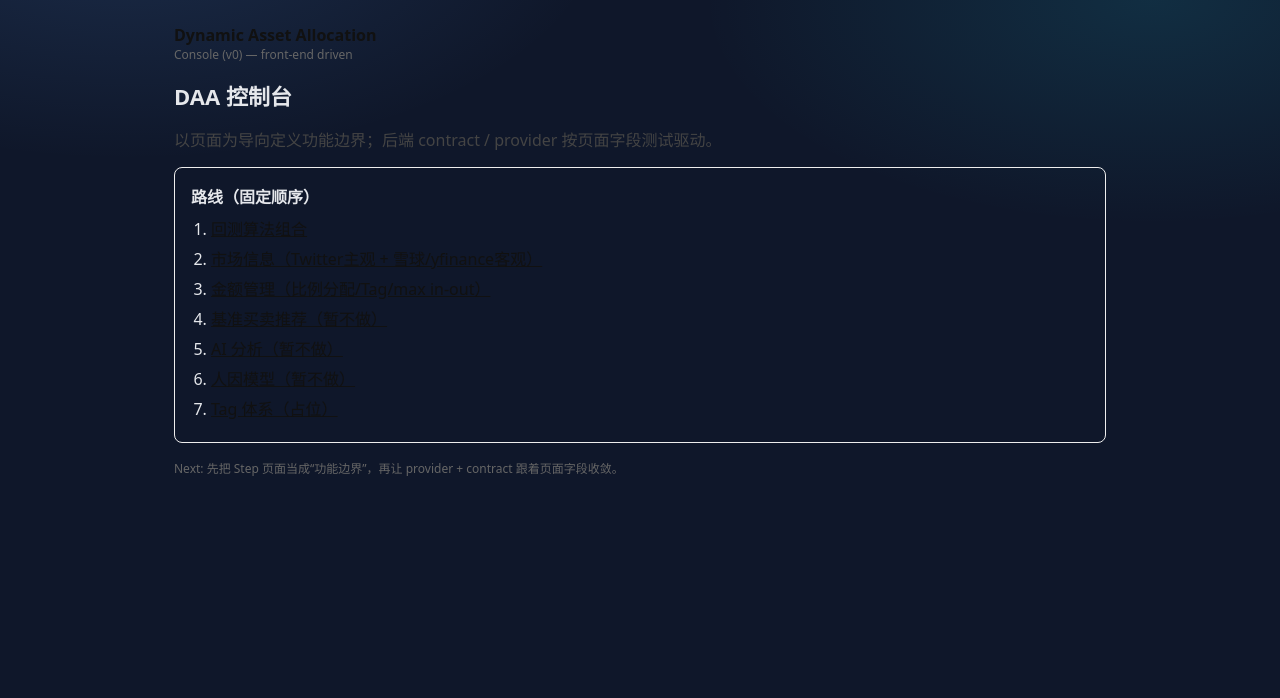
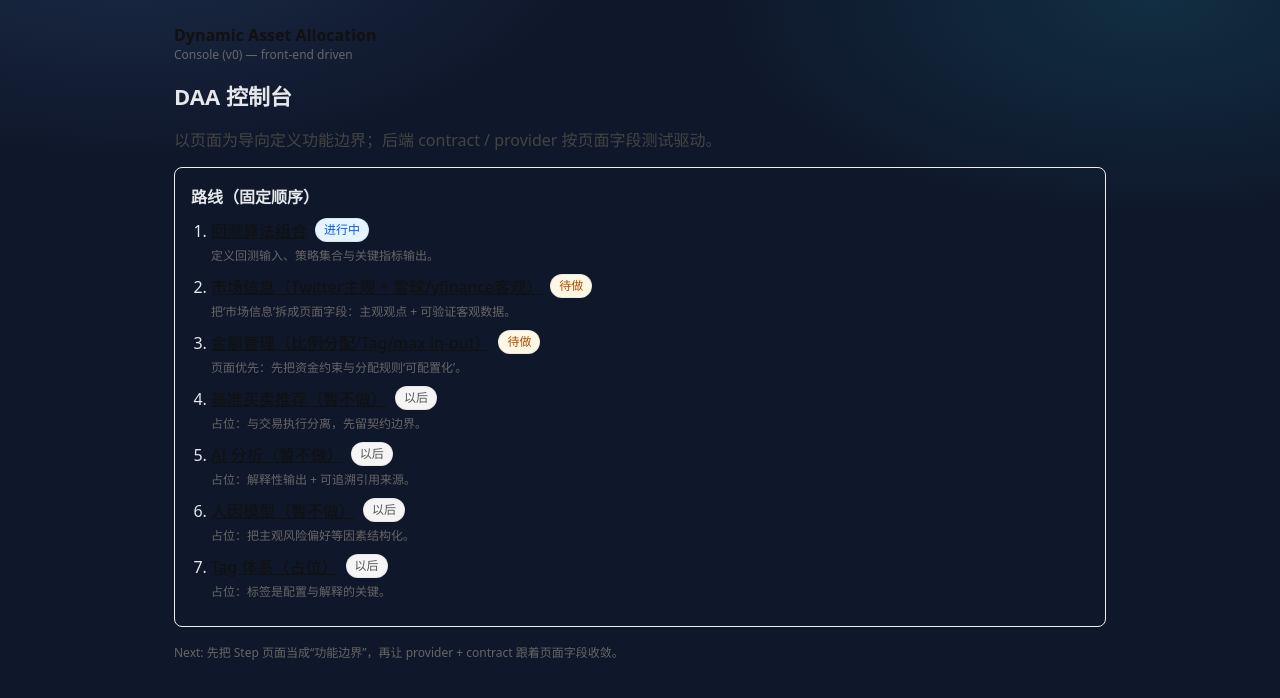
Before and after one commit to Jarvis-agent-bot/Dynamic-Asset-Allocation, a Next.js app: page /daa in a window 1280 px wide. Shown: the top 698 px of the page. Built offline with nearby package versions, Linux system fonts and the light colour scheme.

Commit message:
ui: annotate DAA steps with status + description

```diff
--- a/app/daa/page.jsx
+++ b/app/daa/page.jsx
@@ -1,5 +1,28 @@
 import Link from "next/link";
-import { DAA_STEPS } from "./steps";
+import { DAA_STEPS, DAA_STEP_STATUS_LABEL } from "./steps";
+
+function StatusPill({ status }) {
+  const label = DAA_STEP_STATUS_LABEL[status] || status || "";
+  const bg = status === "wip" ? "#e6f4ff" : status === "todo" ? "#fff7e6" : "#f5f5f5";
+  const fg = status === "wip" ? "#0958d9" : status === "todo" ? "#ad4e00" : "#555";
+
+  return (
+    <span
+      style={{
+        display: "inline-block",
+        padding: "2px 8px",
+        borderRadius: 999,
+        fontSize: 12,
+        background: bg,
+        color: fg,
+        border: "1px solid rgba(0,0,0,0.06)",
+        lineHeight: "18px",
+      }}
+    >
+      {label}
+    </span>
+  );
+}
 
 export default function DaaConsoleHome() {
   return (
@@ -13,10 +36,16 @@ export default function DaaConsoleHome() {
         <div style={{ fontWeight: 600, marginBottom: 8 }}>路线（固定顺序）</div>
         <ol style={{ margin: 0, paddingLeft: 20 }}>
           {DAA_STEPS.map((s) => (
-            <li key={s.id} style={{ margin: "6px 0" }}>
-              <Link href={`/daa/step/${s.id}`} style={{ color: "#111" }}>
-                {s.title}
-              </Link>
+            <li key={s.id} style={{ margin: "10px 0" }}>
+              <div style={{ display: "flex", alignItems: "center", gap: 8 }}>
+                <Link href={`/daa/step/${s.id}`} style={{ color: "#111" }}>
+                  {s.title}
+                </Link>
+                {s.status ? <StatusPill status={s.status} /> : null}
+              </div>
+              {s.desc ? (
+                <div style={{ marginTop: 4, fontSize: 12, color: "#666" }}>{s.desc}</div>
+              ) : null}
             </li>
           ))}
         </ol>
--- a/app/daa/steps.js
+++ b/app/daa/steps.js
@@ -1,12 +1,53 @@
 export const DAA_STEPS = [
-  { id: 1, title: "回测算法组合" },
-  { id: 2, title: "市场信息（Twitter主观 + 雪球/yfinance客观）" },
-  { id: 3, title: "金额管理（比例分配/Tag/max in-out）" },
-  { id: 4, title: "基准买卖推荐（暂不做）" },
-  { id: 5, title: "AI 分析（暂不做）" },
-  { id: 6, title: "人因模型（暂不做）" },
-  { id: 7, title: "Tag 体系（占位）" },
+  {
+    id: 1,
+    title: "回测算法组合",
+    desc: "定义回测输入、策略集合与关键指标输出。",
+    status: "wip",
+  },
+  {
+    id: 2,
+    title: "市场信息（Twitter主观 + 雪球/yfinance客观）",
+    desc: "把‘市场信息’拆成页面字段：主观观点 + 可验证客观数据。",
+    status: "todo",
+  },
+  {
+    id: 3,
+    title: "金额管理（比例分配/Tag/max in-out）",
+    desc: "页面优先：先把资金约束与分配规则‘可配置化’。",
+    status: "todo",
+  },
+  {
+    id: 4,
+    title: "基准买卖推荐（暂不做）",
+    desc: "占位：与交易执行分离，先留契约边界。",
+    status: "later",
+  },
+  {
+    id: 5,
+    title: "AI 分析（暂不做）",
+    desc: "占位：解释性输出 + 可追溯引用来源。",
+    status: "later",
+  },
+  {
+    id: 6,
+    title: "人因模型（暂不做）",
+    desc: "占位：把主观风险偏好等因素结构化。",
+    status: "later",
+  },
+  {
+    id: 7,
+    title: "Tag 体系（占位）",
+    desc: "占位：标签是配置与解释的关键。",
+    status: "later",
+  },
 ];
+
+export const DAA_STEP_STATUS_LABEL = {
+  wip: "进行中",
+  todo: "待做",
+  later: "以后",
+};
 
 export function getStep(id) {
   const stepId = Number(id);
```
Also changed, not shown: app/daa/step/[id]/page.jsx (+33 -4 lines).
